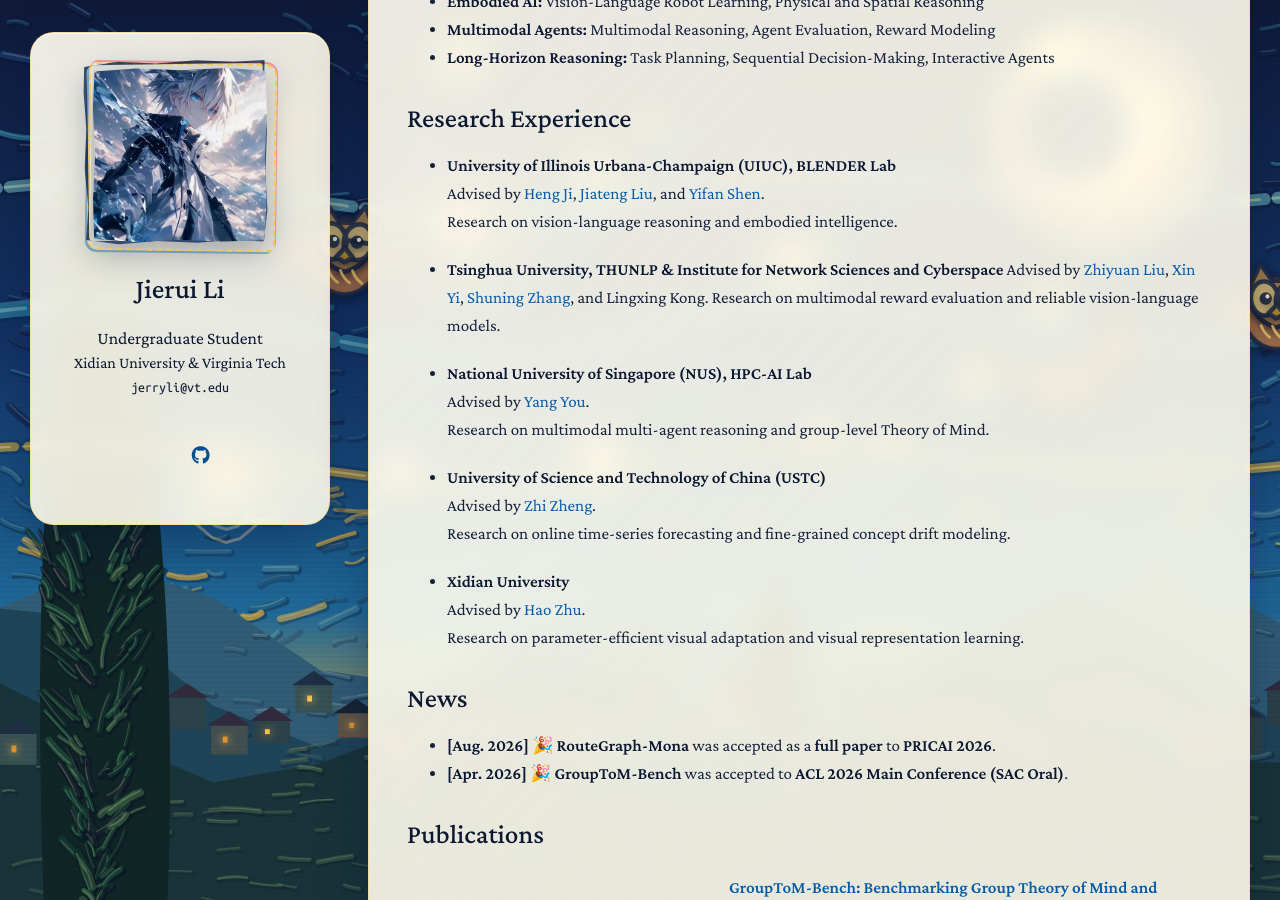
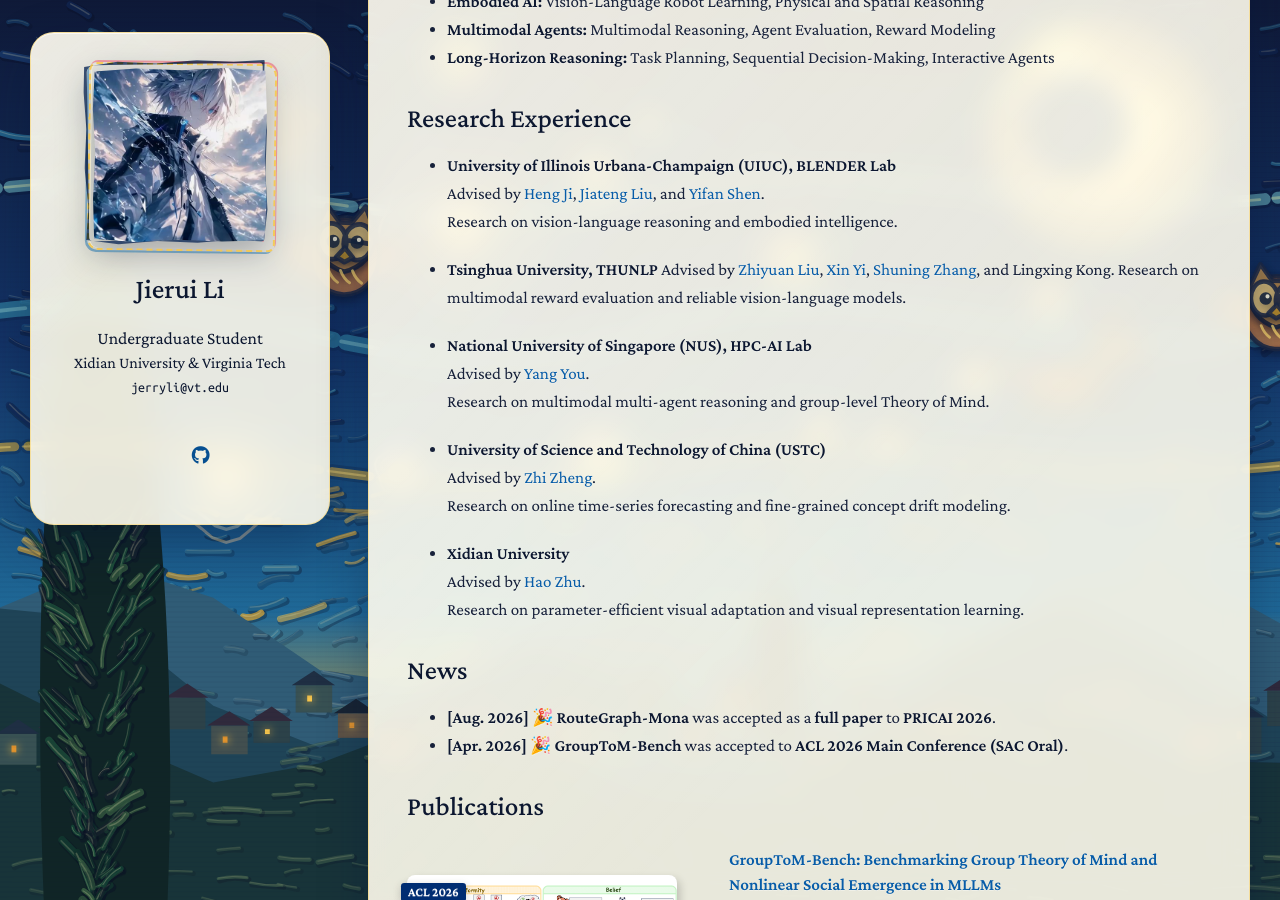
Before and after one commit to JRLi12/JRLi12.github.io, a Jekyll site: the page built from index.md, in a window 1280 px wide and 900 px high, scrolled down 475 px. Built offline with Jekyll 4.4.1, drawn with Linux system fonts in a browser that asks for light colours; a style sheet for code colours, icons or effects is not loaded; our own code applies the rules of GitHub Pages for plain Markdown files.

Commit message:
Update index.md

```diff
--- a/index.md
+++ b/index.md
@@ -24,7 +24,7 @@ I am currently seeking **Ph.D. opportunities for Fall 2027**. Feel free to reach
   Advised by [Heng Ji](https://siebelschool.illinois.edu/about/people/faculty/hengji), [Jiateng Liu](https://lumos-jiateng.github.io/), and [Yifan Shen](https://shenyifans.github.io/).
   Research on vision-language reasoning and embodied intelligence.
 
-- **Tsinghua University, THUNLP & Institute for Network Sciences and Cyberspace**
+- **Tsinghua University, THUNLP**
   Advised by [Zhiyuan Liu](https://nlp.csai.tsinghua.edu.cn/~lzy/), [Xin Yi](https://www.insc.tsinghua.edu.cn/inscen/info/1255/1114.htm), [Shuning Zhang](https://zhangsn19.github.io/), and Lingxing Kong.
   Research on multimodal reward evaluation and reliable vision-language models.
 
```
